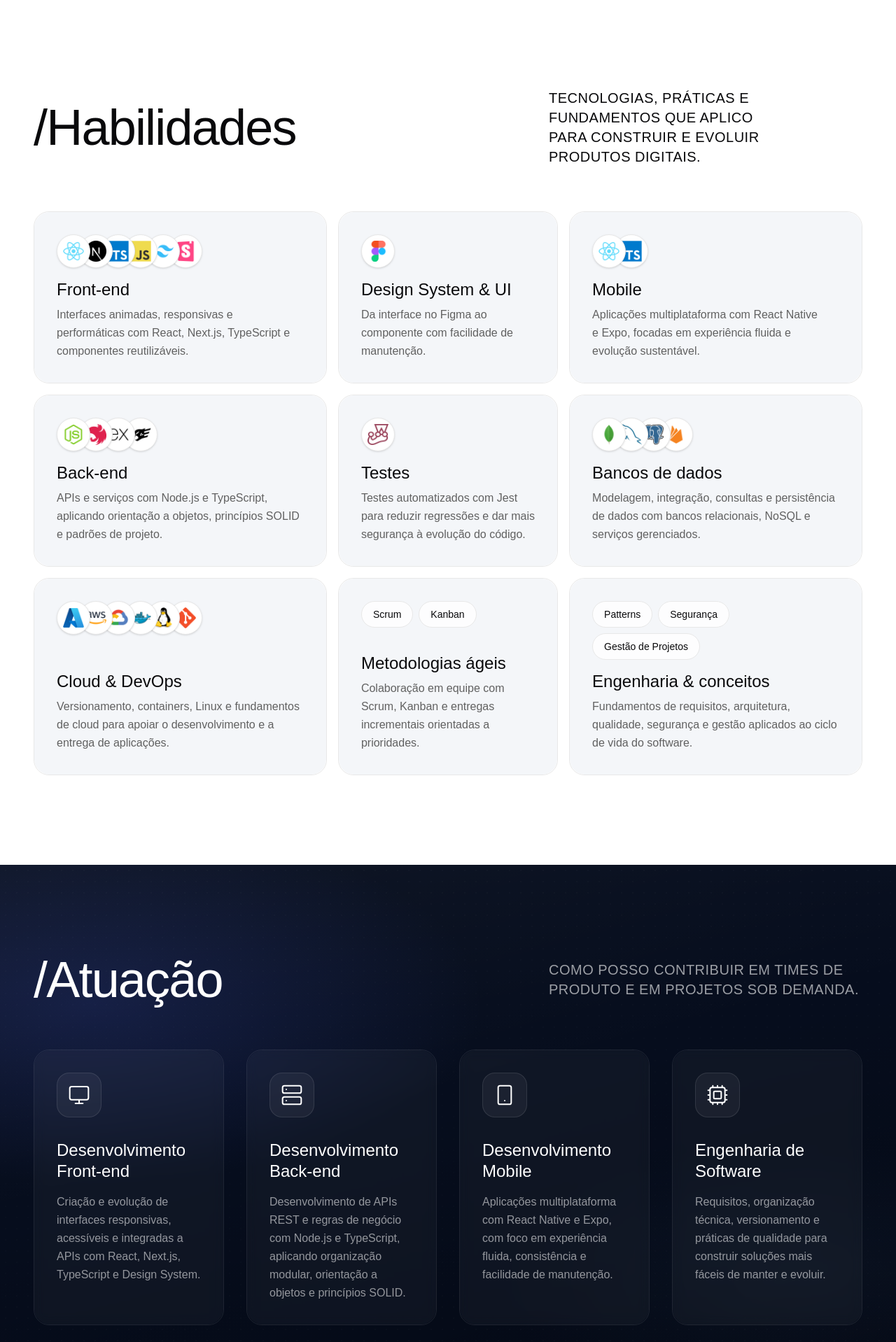
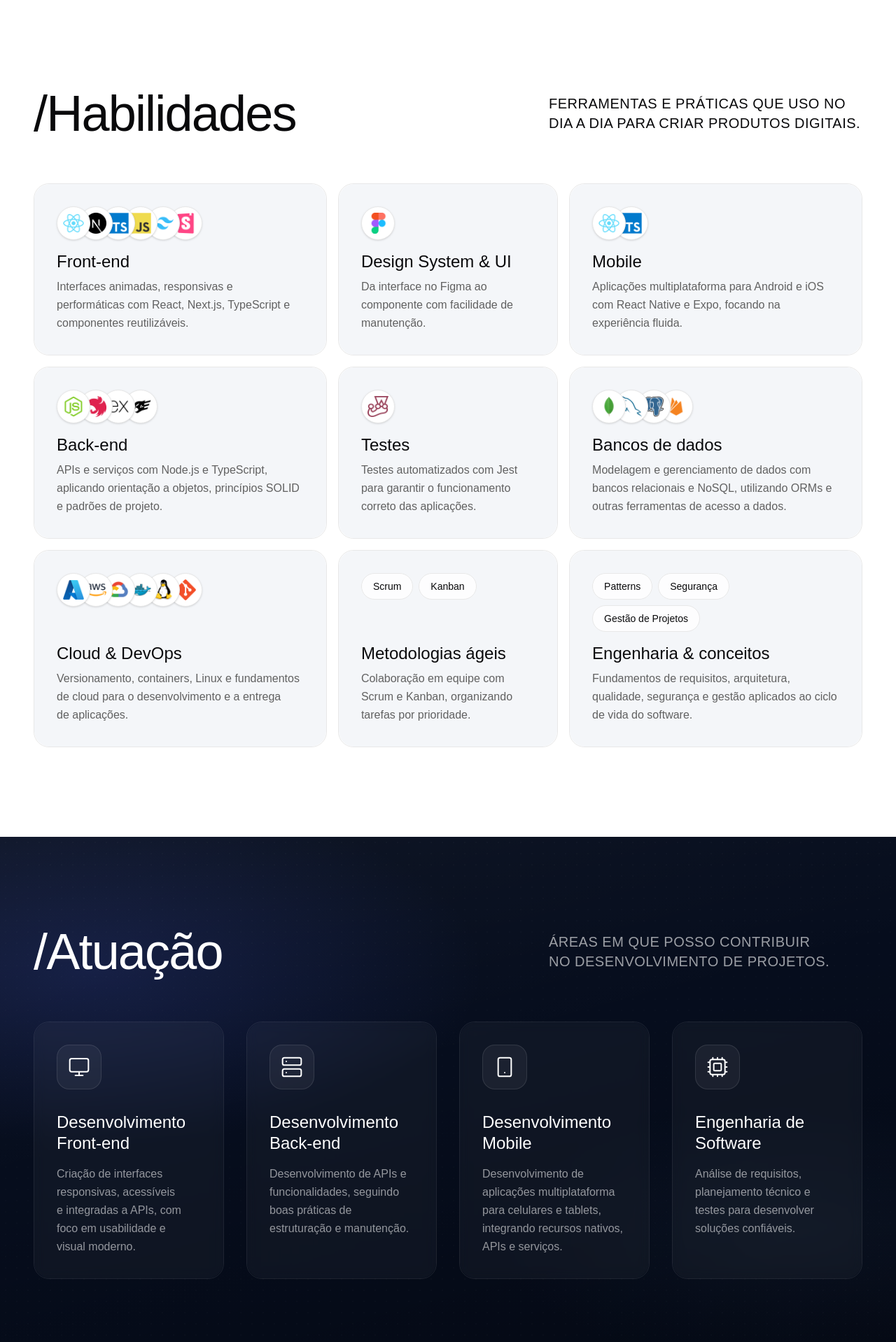
Before and after one commit to mateussantanasilva/Portfolio-2026, a React (Vite) app: page / in a window 1280 px wide. Shown: the part 1182-3100 px from the top of the page at 70% size. Built offline with nearby package versions, Linux system fonts and the light colour scheme.

Commit message:
style: aplica ajustes de estilo e atualiza descrições em diversos componentes do portfólio

```diff
--- a/src/components/career-entry.tsx
+++ b/src/components/career-entry.tsx
@@ -19,17 +19,17 @@ export function CareerEntry({
             {period}
           </span>
 
-          <h3 className="font-heading font-medium text-2xl text-foreground leading-tight md:text-4xl">
+          <h3 className="text-pretty font-heading font-medium text-2xl text-foreground leading-tight md:text-4xl">
             {title}
           </h3>
 
-          <p className="font-heading text-base text-foreground md:text-lg">
+          <p className="text-pretty font-heading text-base text-foreground md:text-lg">
             {subtitle}
           </p>
         </div>
       </div>
 
-      <p className="max-w-3xl font-heading font-light text-base text-portfolio-muted leading-relaxed md:text-lg">
+      <p className="max-w-3xl text-balance font-heading font-light text-base text-portfolio-muted leading-relaxed md:text-lg">
         {description}
       </p>
     </div>
--- a/src/components/career-section-layout.tsx
+++ b/src/components/career-section-layout.tsx
@@ -21,14 +21,14 @@ export function CareerSectionLayout({
     <div
       className={cn(
         'grid grid-cols-1 gap-8 md:gap-12 lg:grid-cols-[minmax(0,0.85fr)_minmax(0,1.25fr)] lg:items-start lg:gap-16',
-        className,
+        className
       )}
     >
       <aside className="lg:sticky lg:top-28 lg:self-start">
         <div className="flex flex-col gap-4 md:gap-6">
           <SectionTitle>{title}</SectionTitle>
           <SectionDescription
-            className="max-w-sm md:text-xl"
+            className="max-w-sm text-pretty md:text-xl"
             titleLength={title.length}
           >
             {description}
--- a/src/components/contact-cta.tsx
+++ b/src/components/contact-cta.tsx
@@ -110,7 +110,7 @@ function FormTextarea({
         aria-invalid={Boolean(error)}
         className={cn(
           fieldControlClassName,
-          'min-h-36 resize-none touch-auto leading-relaxed md:min-h-40',
+          'min-h-36 touch-auto resize-none leading-relaxed md:min-h-40',
           error && 'border-red-400/80 focus-visible:border-red-400/80'
         )}
         id={fieldId}
@@ -180,7 +180,7 @@ export function ContactCta() {
               <h2 className="font-heading font-medium text-3xl text-white leading-none tracking-tight md:text-4xl lg:text-5xl">
                 {contact.headline}
               </h2>
-              <p className="max-w-xl font-heading font-light text-sm text-white/60 uppercase tracking-wide md:text-lg lg:text-xl">
+              <p className="max-w-lg text-balance font-heading font-light text-sm text-white/60 uppercase tracking-wide md:text-lg lg:text-xl">
                 {contact.subtitle}
               </p>
             </div>
--- a/src/components/education.tsx
+++ b/src/components/education.tsx
@@ -10,7 +10,7 @@ export function Education() {
     <section className="container-portfolio" id="educacao">
       <CareerSectionLayout
         className="section-pt-tight section-pb-tight"
-        description="Formação técnica e acadêmica que sustenta minha prática em desenvolvimento e Engenharia de Software."
+        description="Formação e conhecimentos que fundamentam minha atuação."
         title={education.title}
       >
         <Timeline>
--- a/src/components/experience.tsx
+++ b/src/components/experience.tsx
@@ -10,7 +10,7 @@ export function Experience() {
     <section className="container-portfolio" id="experiencia">
       <CareerSectionLayout
         className="section-pt-tight section-pb-tight"
-        description="Experiência prática no desenvolvimento e na evolução de produtos web, mobile e sistemas de negócio."
+        description="Experiências profissionais que contribuíram para meu desenvolvimento."
         title={experience.title}
       >
         <Timeline accent>
--- a/src/components/favourite-stack.tsx
+++ b/src/components/favourite-stack.tsx
@@ -190,7 +190,7 @@ function StackBentoCard({ category, index = 0 }: StackBentoCardProps) {
             {category.name}
           </h3>
 
-          <p className="font-heading font-light text-portfolio-muted text-sm leading-relaxed md:text-base">
+          <p className="text-pretty font-heading font-light text-portfolio-muted text-sm leading-relaxed md:text-base">
             {category.description}
           </p>
         </div>
--- a/src/components/impressive-works.tsx
+++ b/src/components/impressive-works.tsx
@@ -36,11 +36,7 @@ function WorkCard({ index, project, reduceMotion, visible }: WorkCardProps) {
 
   return (
     <motion.div
-      animate={
-        revealed
-          ? { opacity: 1, y: 0 }
-          : { opacity: 0, y: REVEAL_Y }
-      }
+      animate={revealed ? { opacity: 1, y: 0 } : { opacity: 0, y: REVEAL_Y }}
       className="h-full"
       initial={false}
       transition={
@@ -53,7 +49,7 @@ function WorkCard({ index, project, reduceMotion, visible }: WorkCardProps) {
       }
     >
       <motion.a
-        className="group relative isolate block aspect-[16/10] overflow-hidden rounded-3xl border border-white/10 bg-[#111] backface-hidden will-change-transform md:aspect-[16/11]"
+        className="group backface-hidden relative isolate block aspect-[16/10] overflow-hidden rounded-3xl border border-white/10 bg-[#111] will-change-transform md:aspect-[16/11]"
         href={project.href}
         initial={false}
         rel="noopener noreferrer"
@@ -73,13 +69,13 @@ function WorkCard({ index, project, reduceMotion, visible }: WorkCardProps) {
         <div className="absolute inset-0 bg-[radial-gradient(circle_at_top_right,rgba(69,92,233,0.35),transparent_45%)] opacity-0 mix-blend-overlay transition-opacity duration-500 group-hover:opacity-100" />
 
         <div className="absolute inset-x-0 bottom-0 flex flex-col gap-4 p-4 md:p-8">
-          <h3 className="font-heading font-medium text-2xl text-white leading-tight md:text-4xl">
+          <h3 className="text-pretty font-heading font-medium text-2xl text-white leading-tight md:text-4xl">
             {project.title}
           </h3>
 
           <div className="h-px w-12 bg-white/30 transition-all duration-500 group-hover:w-24 group-hover:bg-white/70" />
 
-          <p className="max-h-32 overflow-hidden font-heading font-light text-sm text-white/75 leading-relaxed opacity-100 transition-all duration-500 md:max-h-0 md:text-base md:opacity-0 md:group-hover:max-h-40 md:group-hover:opacity-100">
+          <p className="max-h-32 overflow-hidden text-balance font-heading font-light text-sm text-white/75 leading-relaxed opacity-100 transition-all duration-500 md:max-h-0 md:text-base md:opacity-0 md:group-hover:max-h-40 md:group-hover:opacity-100">
             {project.description}
           </p>
 
--- a/src/components/intro.tsx
+++ b/src/components/intro.tsx
@@ -17,7 +17,7 @@ export function Intro() {
       <div className="section-pt section-pb-tight flex flex-col gap-8 md:flex-row md:justify-between md:gap-12">
         <Reveal
           as="p"
-          className="max-w-2xl font-heading font-medium text-2xl text-foreground leading-snug md:text-3xl"
+          className="max-w-2xl text-balance font-heading font-medium text-2xl text-foreground leading-snug md:text-3xl"
           inView={visible}
           x={-INTRO_SLIDE}
           y={0}
@@ -28,7 +28,7 @@ export function Intro() {
         <div className="flex w-full max-w-md shrink-0 flex-col gap-8 md:items-end">
           <Reveal
             as="p"
-            className="font-heading font-light text-base text-portfolio-muted md:text-right md:text-lg"
+            className="text-balance font-heading font-light text-base text-portfolio-muted md:text-right md:text-lg"
             delay={0.08}
             inView={visible}
             x={INTRO_SLIDE}
--- a/src/components/reveal.tsx
+++ b/src/components/reveal.tsx
@@ -165,7 +165,7 @@ export function SectionDescription({
     <Reveal
       amount={0.3}
       className={cn(
-        'max-w-md font-heading font-light text-foreground text-sm uppercase tracking-wide md:text-xl',
+        'max-w-md text-balance font-heading font-light text-foreground text-sm uppercase tracking-wide md:text-xl',
         className
       )}
       delay={typingDelay(titleLength)}
--- a/src/data/portfolio.ts
+++ b/src/data/portfolio.ts
@@ -55,7 +55,7 @@ export const portfolio = {
       },
     ],
     subtitle:
-      'Conte-me um pouco sobre a oportunidade e vamos conversar sobre como posso contribuir.',
+      'Vamos conversar sobre sua oportunidade e o que podemos construir juntos.',
     teaserTitle: 'Vamos conversar?',
     whatsappNumber: '5511932178035',
     whatsappUrl: 'https://wa.me/5511932178035',
@@ -165,29 +165,29 @@ export const portfolio = {
   },
   services: {
     description:
-      'Como posso contribuir em times de produto e em projetos sob demanda.',
+      'Áreas em que posso contribuir no desenvolvimento de projetos.',
     items: [
       {
         description:
-          'Criação e evolução de interfaces responsivas, acessíveis e integradas a APIs com React, Next.js, TypeScript e Design System.',
+          'Criação de interfaces responsivas, acessíveis e integradas a APIs, com foco em usabilidade e visual moderno.',
         icon: iconMonitor,
         name: 'Desenvolvimento Front-end',
       },
       {
         description:
-          'Desenvolvimento de APIs REST e regras de negócio com Node.js e TypeScript, aplicando organização modular, orientação a objetos e princípios SOLID.',
+          'Desenvolvimento de APIs e funcionalidades, seguindo boas práticas de estruturação e manutenção.',
         icon: iconServer,
         name: 'Desenvolvimento Back-end',
       },
       {
         description:
-          'Aplicações multiplataforma com React Native e Expo, com foco em experiência fluida, consistência e facilidade de manutenção.',
+          'Desenvolvimento de aplicações multiplataforma para celulares e tablets, integrando recursos nativos, APIs e serviços.',
         icon: iconSmartphone,
         name: 'Desenvolvimento Mobile',
       },
       {
         description:
-          'Requisitos, organização técnica, versionamento e práticas de qualidade para construir soluções mais fáceis de manter e evoluir.',
+          'Análise de requisitos, planejamento técnico e testes para desenvolver soluções confiáveis.',
         icon: iconCpu,
         name: 'Engenharia de Software',
       },
@@ -196,12 +196,12 @@ export const portfolio = {
   },
   stack: {
     description:
-      'Tecnologias, práticas e fundamentos que aplico para construir e evoluir produtos digitais.',
+      'Ferramentas e práticas que uso no dia a dia para criar produtos digitais.',
     title: '/Habilidades',
   },
   works: {
     description:
-      'Projetos que mostram como transformo necessidades em produtos web e mobile.',
+      'Projetos que mostram como transformo ideias em produtos digitais.',
     exploreHref: 'https://github.com/mateussantanasilva',
     exploreLabel: 'Explorar mais no GitHub',
     items: [
--- a/src/data/stack.ts
+++ b/src/data/stack.ts
@@ -60,7 +60,7 @@ const design: StackCategory = {
 
 const mobile: StackCategory = {
   description:
-    'Aplicações multiplataforma com React Native e Expo, focadas em experiência fluida e evolução sustentável.',
+    'Aplicações multiplataforma para Android e iOS com React Native e Expo, focando na experiência fluida.',
   id: 'mobile',
   name: 'Mobile',
   techs: [
@@ -84,7 +84,7 @@ const backend: StackCategory = {
 
 const testing: StackCategory = {
   description:
-    'Testes automatizados com Jest para reduzir regressões e dar mais segurança à evolução do código.',
+    'Testes automatizados com Jest para garantir o funcionamento correto das aplicações.',
   id: 'testing',
   name: 'Testes',
   techs: [{ icon: iconJest, name: 'Jest' }],
@@ -92,7 +92,7 @@ const testing: StackCategory = {
 
 const databases: StackCategory = {
   description:
-    'Modelagem, integração, consultas e persistência de dados com bancos relacionais, NoSQL e serviços gerenciados.',
+    'Modelagem e gerenciamento de dados com bancos relacionais e NoSQL, utilizando ORMs e outras ferramentas de acesso a dados.',
   id: 'databases',
   name: 'Bancos de dados',
   techs: [
@@ -105,7 +105,7 @@ const databases: StackCategory = {
 
 const cloud: StackCategory = {
   description:
-    'Versionamento, containers, Linux e fundamentos de cloud para apoiar o desenvolvimento e a entrega de aplicações.',
+    'Versionamento, containers, Linux e fundamentos de cloud para o desenvolvimento e a entrega de aplicações.',
   id: 'cloud',
   name: 'Cloud & DevOps',
   techs: [
@@ -129,7 +129,7 @@ const engineering: StackCategory = {
 const agile: StackCategory = {
   badges: ['Scrum', 'Kanban'],
   description:
-    'Colaboração em equipe com Scrum, Kanban e entregas incrementais orientadas a prioridades.',
+    'Colaboração em equipe com Scrum e Kanban, organizando tarefas por prioridade.',
   id: 'agile',
   name: 'Metodologias ágeis',
 }
```
